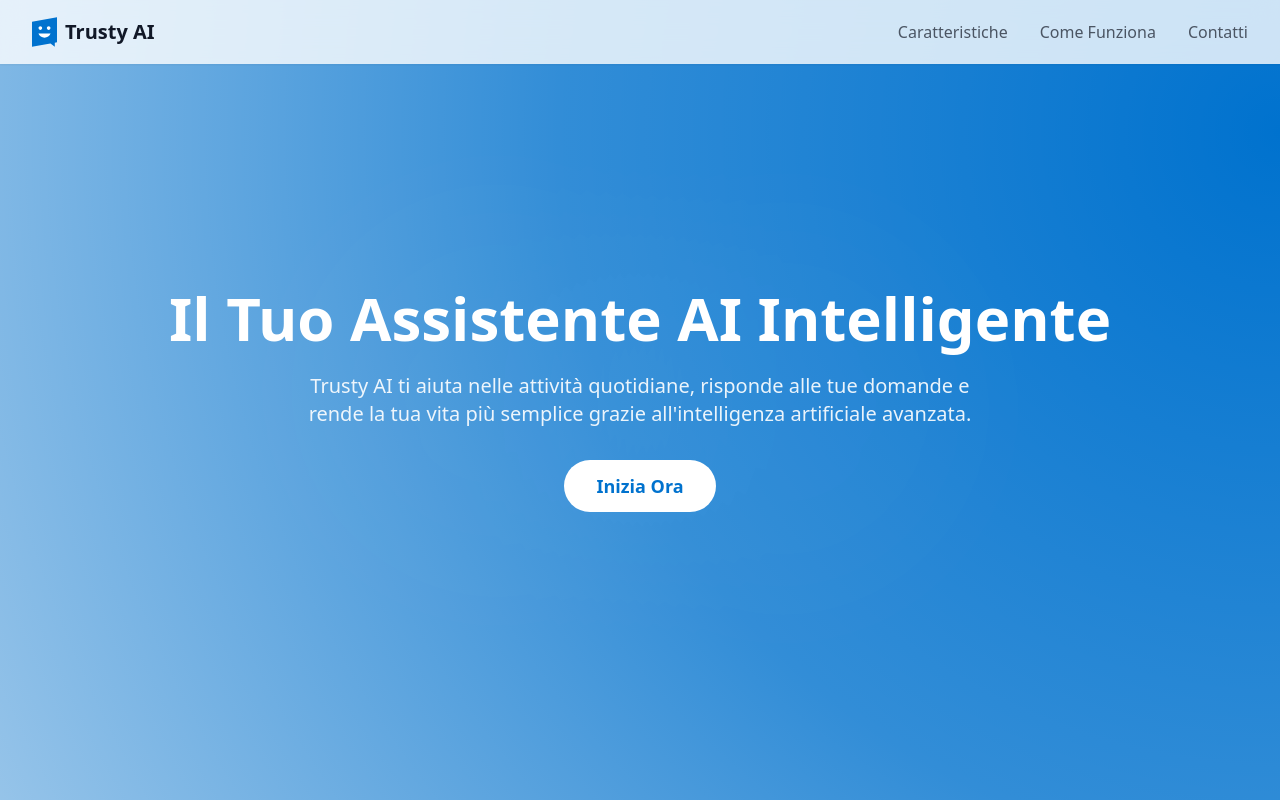
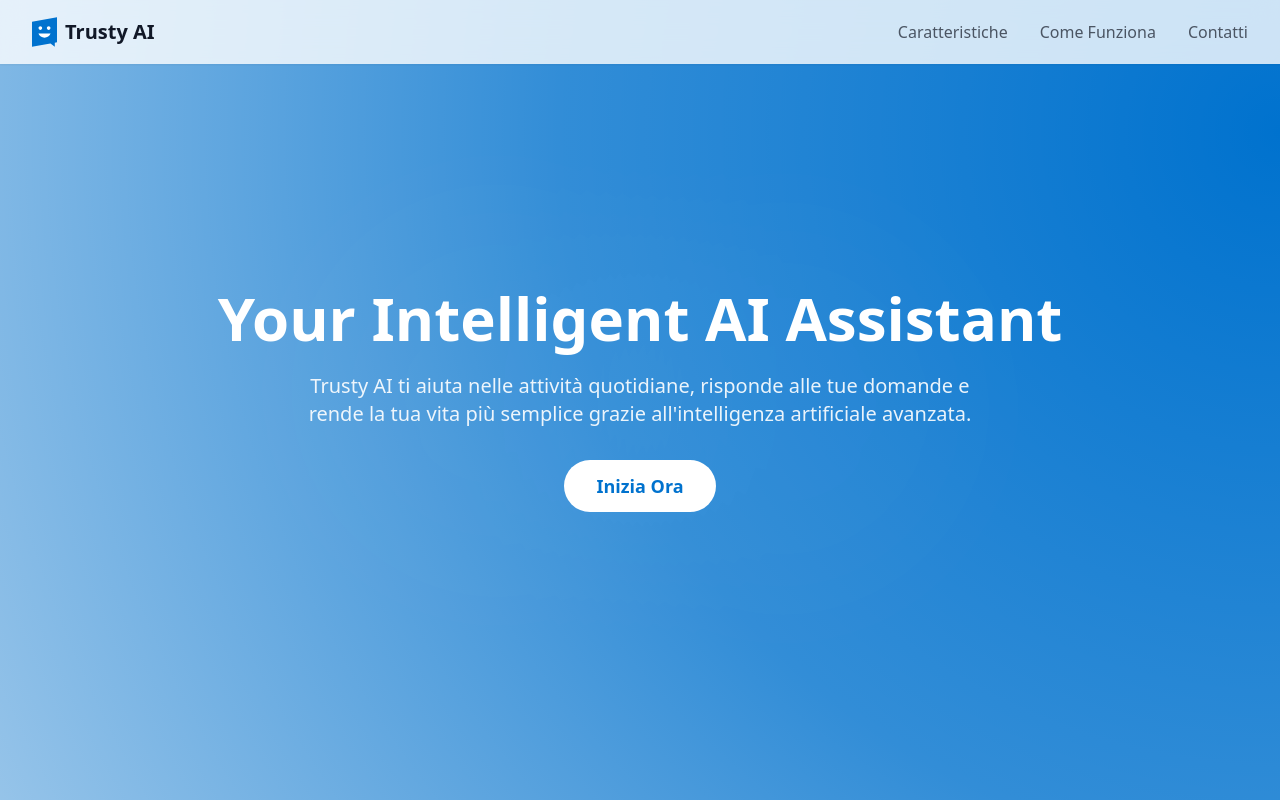
Before and after one commit to Denny23-Test/trusty-bot, a React (Vite) app: page / in a window 1280 px wide. Shown: the top 800 px of the page. Built offline with nearby package versions, Linux system fonts and the light colour scheme.

Commit message:
Translate hero title from Italian to English

```diff
--- a/src/App.jsx
+++ b/src/App.jsx
@@ -66,7 +66,7 @@ function App() {
             animate={{ opacity: 1, y: 0 }}
             className="text-4xl sm:text-6xl font-bold text-white mb-6"
           >
-            Il Tuo Assistente AI Intelligente
+            Your Intelligent AI Assistant
           </motion.h1>
           <motion.p
             initial={{ opacity: 0, y: 20 }}
```
